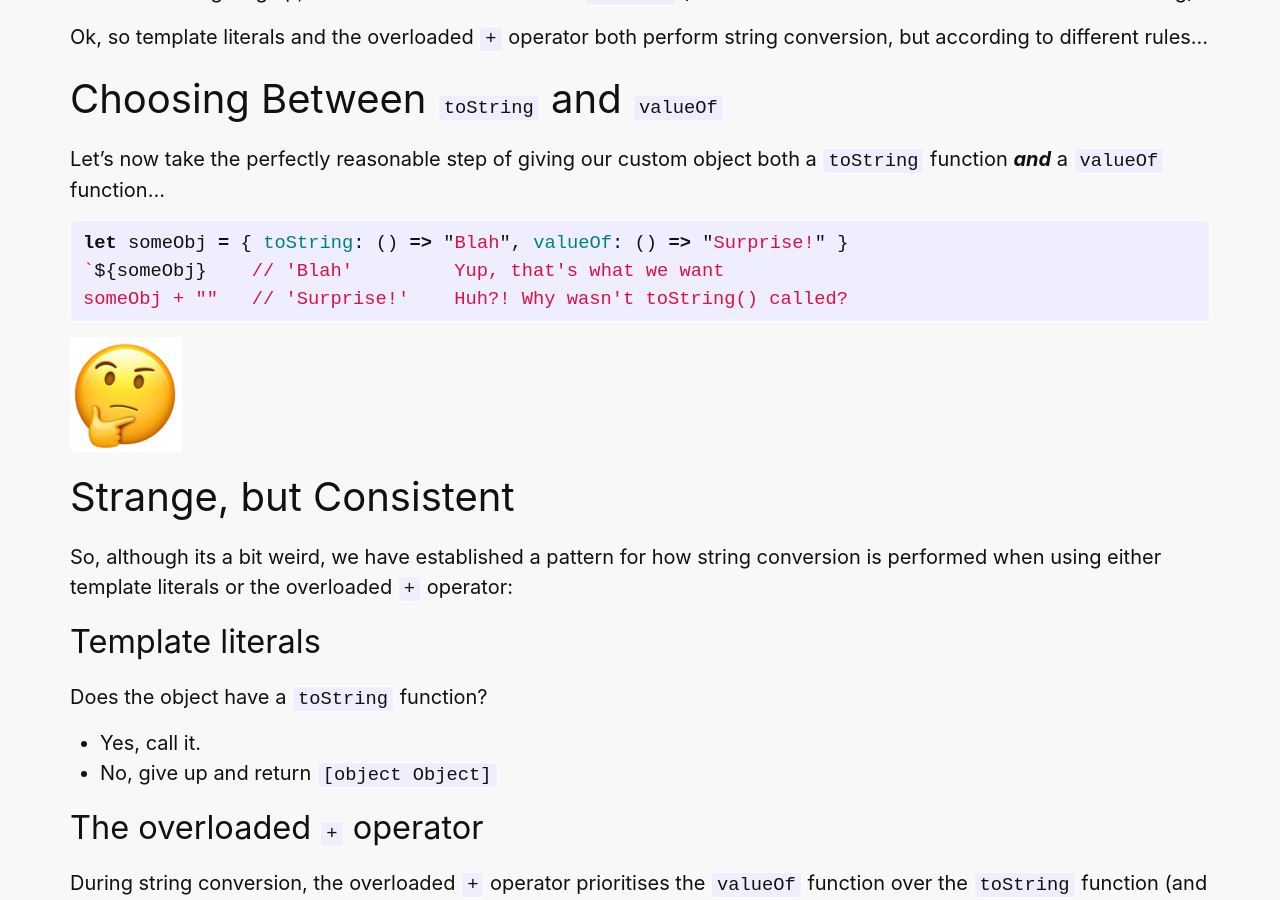
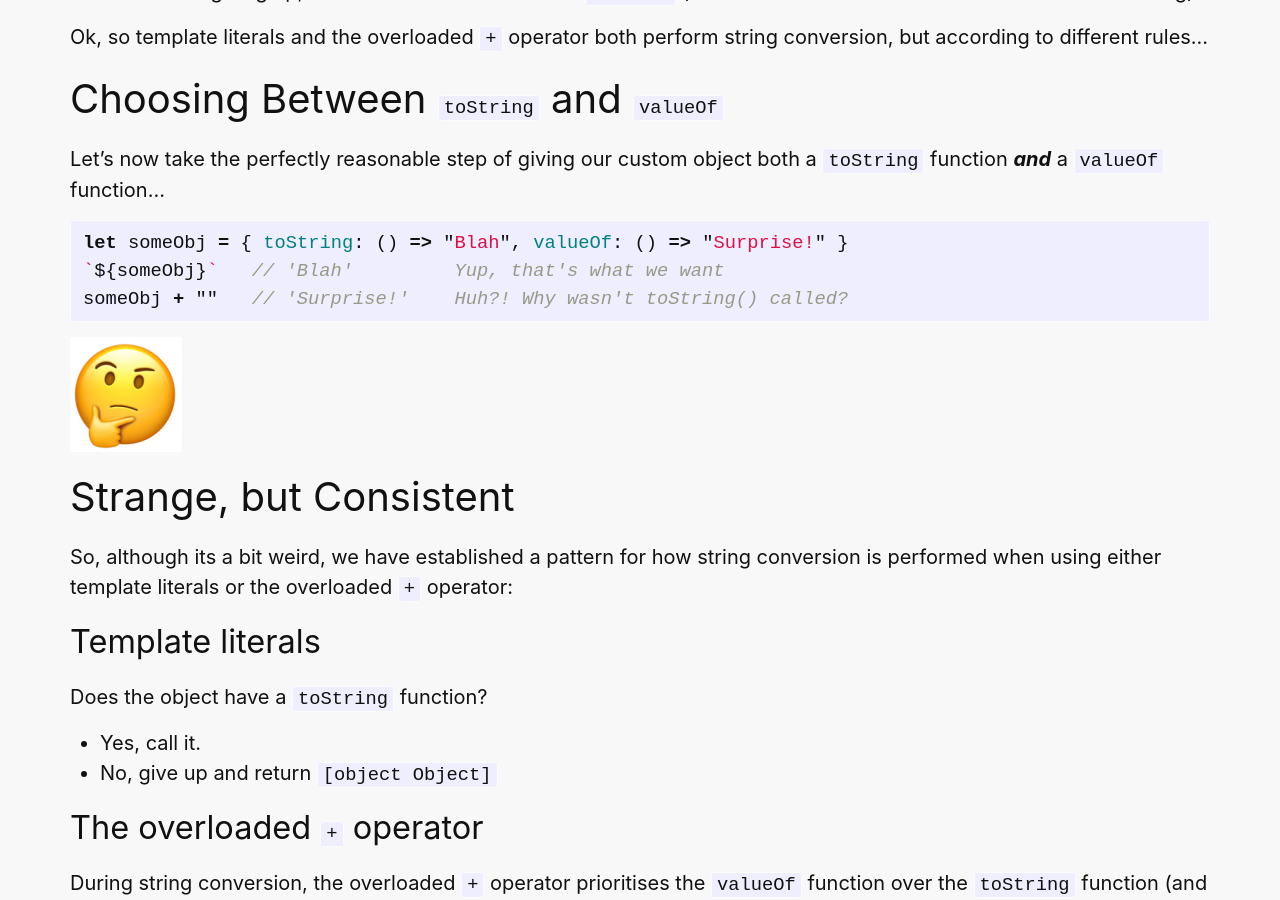
Before and after one commit to redbadger/awesome-badger, a Jekyll site: the page built from _posts/2021-09-24-to-string-or-not-to-string.md, in a window 1280 px wide and 900 px high, scrolled down 2059 px. Built offline with Jekyll 4.4.1, drawn with Linux system fonts in a browser that asks for light colours; some web fonts are replaced.

Commit message:
Correct typo

````diff
--- a/_posts/2021-09-24-to-string-or-not-to-string.md
+++ b/_posts/2021-09-24-to-string-or-not-to-string.md
@@ -82,7 +82,7 @@ Let's now take the perfectly reasonable step of giving our custom object both a
 
 ```javascript
 let someObj = { toString: () => "Blah", valueOf: () => "Surprise!" }
-`${someObj}    // 'Blah'         Yup, that's what we want
+`${someObj}`   // 'Blah'         Yup, that's what we want
 someObj + ""   // 'Surprise!'    Huh?! Why wasn't toString() called?
 ```
 
````
